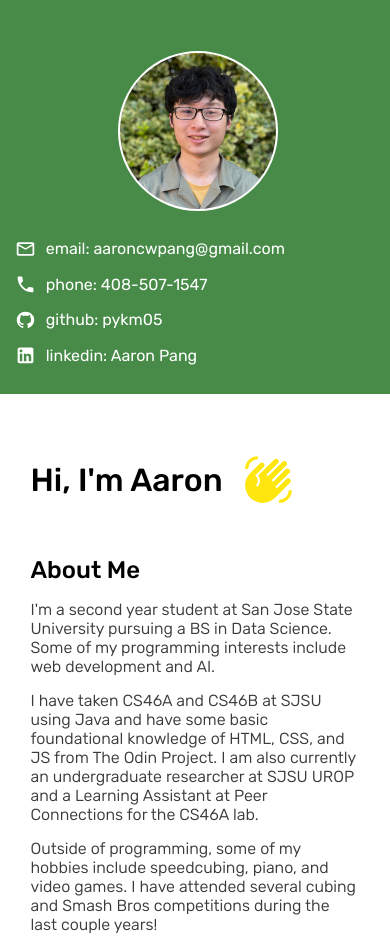
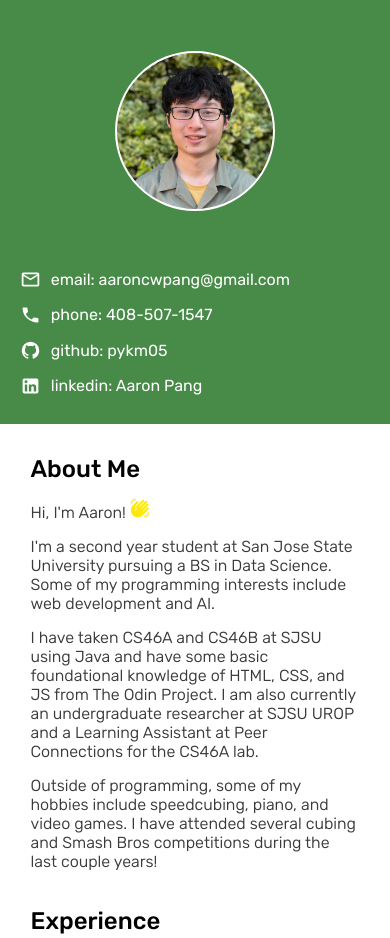
Before and after one commit to pykm05/portfolio, a plain HTML site: page index.html in a window 390 px wide. Shown: the top 938 px of the page. Drawn offline with Linux system fonts and the light colour scheme.

Commit message:
remove border change on link hovering and greeting class

```diff
--- a/index.html
+++ b/index.html
@@ -35,12 +35,11 @@
             </ul>
         </div>
         <div class="content">
-            <div class="greeting">
-                <h1>Hi, I'm Aaron</h1>
-                <img src="images/icons/hand-wave.svg" alt="hand icon">
-            </div>
             <div class="introduction">
                 <h2>About Me</h2>
+                <p>Hi, I'm Aaron!
+                    <img src="images/icons/hand-wave.svg" class="wave-icon" alt="hand icon">
+                </p>
                 <p>I'm a second year student at San Jose State University pursuing a BS in Data Science.
                     Some of my programming interests include web development and AI.
                 </p>
--- a/style.css
+++ b/style.css
@@ -29,6 +29,14 @@ body {
         flex-grow: 1;
     }
 
+    .portrait {
+        border: solid 20px red;
+        width: 1rem;
+        height: 30%;
+        background-size: 15px;
+        background-position: 50% 30%;
+    }
+
 }
 
 /* sidebar */
@@ -40,8 +48,8 @@ body {
     flex-direction: column;
     align-items: center;
     background-color: var(--green);
-    padding: 5ch 0ch 2ch 0.5ch;
-    gap: 2ch;
+    padding: 5ch 0ch 2ch 0ch;
+    gap: 5ch;
 }
 
 .sidebar a {
@@ -67,12 +75,11 @@ body {
 
 .contacts > * {
     width: 100%;
-    padding: 0.75ch 1ch;
+    padding: 0.75ch 2ch;
 }
 
 .contacts > *:hover {
     background-color: var(--green_hover);
-    border-left: solid 2px rgb(228, 196, 13);
 }
 
 .contacts img[src*='icons'] {
@@ -103,15 +110,8 @@ body {
 
 /* introduction */
 
-.greeting {
-    display: flex;
-    margin: 3ch 0ch;
-    align-items: center;
-    gap: 2ch;
-}
-
-.greeting img[src*='icons'] {
-    height: 5ch;
+.wave-icon {
+    height: 2ch;
     width: auto;
     filter: invert(87%) sepia(73%) saturate(6937%) hue-rotate(342deg) brightness(98%) contrast(103%);
 }
```
Also changed, not shown: 1 other file.
